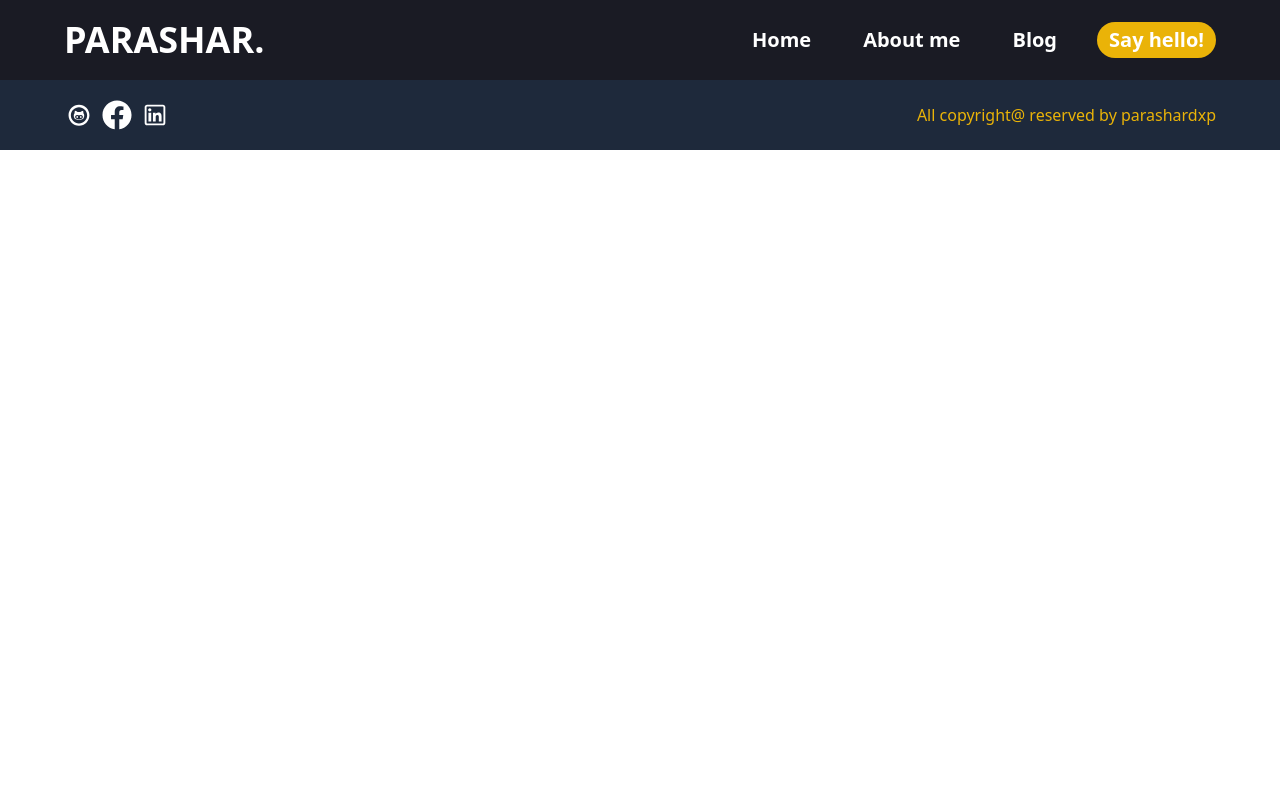
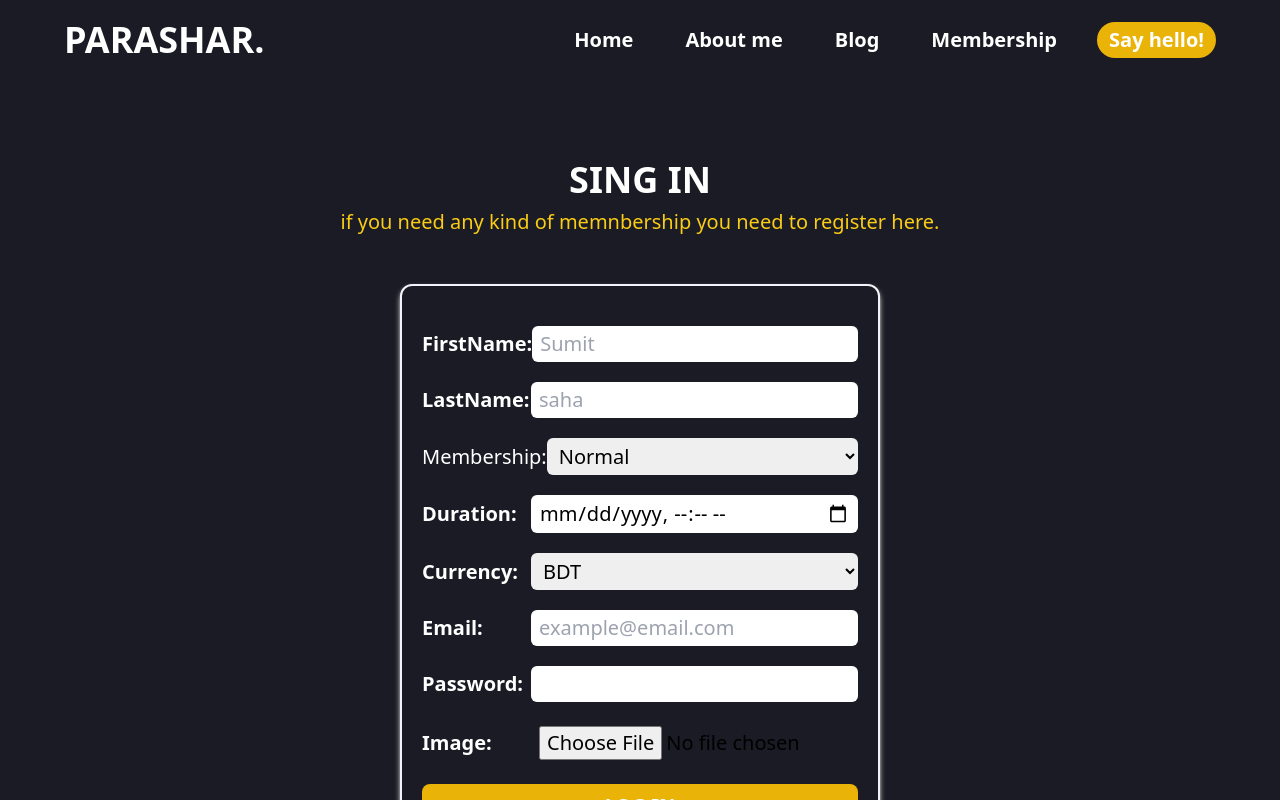
Before and after one commit to porashor/Portfolio, a React (Vite) app: page /mem in a window 1280 px wide. Shown: the top 800 px of the page. Built offline with nearby package versions, Linux system fonts and the light colour scheme.

Commit message:
creating user done

```diff
--- a/package.json
+++ b/package.json
@@ -12,6 +12,7 @@
   "dependencies": {
     "autoprefixer": "^10.4.20",
     "chart.js": "^4.4.4",
+    "firebase": "^10.13.2",
     "postcss": "^8.4.47",
     "react": "^18.2.0",
     "react-chartjs-2": "^5.2.0",
@@ -19,6 +20,7 @@
     "react-icons": "^5.3.0",
     "react-parallax": "^3.5.1",
     "react-router-dom": "^6.26.2",
+    "react-toastify": "^10.0.5",
     "tailwindcss": "^3.4.11"
   },
   "devDependencies": {
--- a/src/App.jsx
+++ b/src/App.jsx
@@ -5,6 +5,7 @@ import Home from "./pages/Home";
 import Foother from "./Components/Foother";
 import About from "./pages/About";
 import Blog from "./pages/Blog";
+import { ToastContainer } from "react-toastify";
 import {
   Chart as ChartJS,
   CategoryScale,
@@ -14,7 +15,8 @@ import {
   Tooltip,
   Legend,
 } from 'chart.js';
-
+import Membership from "./pages/Membership";
+import 'react-toastify/dist/ReactToastify.css';
 ChartJS.register(
   CategoryScale,
   LinearScale,
@@ -28,10 +30,12 @@ export default function App() {
     return (
       <Router>
         <Navber/>
+        <ToastContainer/>
         <Routes>
           <Route path="/" element={<Home/>}/>
           <Route path="about" element={<About/>}/>
           <Route path="blog" element={<Blog/>}/>
+          <Route path="mem" element={<Membership/>}/>
         </Routes>
         <Foother/>
       </Router>
--- /dev/null
+++ b/src/Components/LogIn.jsx
@@ -0,0 +1,27 @@
+import React from 'react'
+import Header from './Header'
+
+const LogIn = () => {
+  return (
+    <div className='bg-custom-dark text-white py-10'>
+        <div className='w-[90%] mx-auto group'>
+        {/* heading section */}
+        <Header bold={"Log In"} head={"if you have an account you can loged in here."}/>
+        {/* main form here */}
+        <form className='border-2 border-slate-100 shadow-md shadow-red-50 py-10 px-5 w-[80%] md:w-[480px] mx-auto rounded-xl flex flex-col gap-5'>
+            <div className='text-xl grid grid-cols-[1fr_3fr] items-center'>
+                <label htmlFor="Email" className='font-semibold'>Email:</label>
+                <input type="email" name="" id="Email" className='w-full py-1 px-2 rounded-md text-black outline-none' />
+            </div>
+            <div className='text-xl grid grid-cols-[1fr_3fr] items-center'>
+                <label htmlFor="pass" className='font-semibold'>Password:</label>
+                <input type="pass" name="" id="Email" className='w-full py-1 px-2 rounded-md text-black outline-none'/>
+            </div>
+            <button className='bg-yellow-500 text-white font-bold py-2 rounded-lg hover:bg-white hover:text-black duration-200 transition-all uppercase text-xl'>Log in</button>
+        </form>
+        </div>
+    </div>
+  )
+}
+
+export default LogIn
--- /dev/null
+++ b/src/Components/SignIn.jsx
@@ -0,0 +1,88 @@
+import React, { useEffect, useState } from 'react'
+import Header from './Header'
+import useFunc from '../customHooks/useFunc'
+
+
+
+const SignIn = () => {
+    const [fname,setFname] = useState("")
+    const [lname,setLname] = useState("")
+    const [mem, setMem] = useState('')
+    const [dur, setDur] = useState('')
+    const [curr, setCurr] = useState('')
+    const [email, setEmail] = useState('')
+    const [pass, setPass] = useState('')
+    const [file, setFile] = useState(null)
+    const {userLoged, signingIn} = useFunc()
+    //full name create
+    const fullName = fname+ " " + lname
+    //call function
+    function formSub(e){
+        e.preventDefault()
+        signingIn(email, pass, fullName, mem, dur, curr, file)
+    }
+  return (
+    <div className='bg-custom-dark text-white py-10'>
+        <div className='w-[90%] mx-auto group'>
+        {/* heading section */}
+        <Header bold={"Sing In"} head={"if you need any kind of memnbership you need to register here."}/>
+        {/* main form here */}
+        <form onSubmit={formSub} className='border-2 border-slate-100 shadow-md shadow-red-50 py-10 px-5 w-[80%] md:w-[480px] mx-auto rounded-xl flex flex-col gap-5'>
+            {/* firstname */}
+            <div className='text-xl grid grid-cols-[1fr_3fr] items-center'>
+                <label htmlFor="fname" className='font-semibold'>FirstName:</label>
+                <input type="text" name="" placeholder='Sumit' id="fname" className='w-full py-1 px-2 rounded-md text-black outline-none' value={fname} onChange={(e)=>setFname(e.target.value)} />
+            </div>
+            {/* lastname */}
+            <div className='text-xl grid grid-cols-[1fr_3fr] items-center'>
+                <label htmlFor="lname" className='font-semibold'>LastName:</label>
+                <input type="text" name="" placeholder='saha' id="lname" className='w-full py-1 px-2 rounded-md text-black outline-none' value={lname} onChange={(e)=>setLname(e.target.value)}/>
+            </div>
+            {/* membership status radio use */}
+            <div className='text-xl grid grid-cols-[1fr_3fr] items-center'>
+                <label htmlFor="mem" className='font-thin'>Membership:</label>
+                <select name="" id="mem" className='w-full py-1 px-2 rounded-md text-black outline-none' onChange={(e)=>setMem(e.target.value)}>
+                    <option value="normal">Normal</option>
+                    <option value="stander">Stander</option>
+                    <option value="best">best</option>
+                </select>
+            </div>
+            {/* duration */}
+            <div className='text-xl grid grid-cols-[1fr_3fr] items-center'>
+                <label htmlFor="dura" className='font-semibold'>Duration:</label>
+                <input type="datetime-local" name=""  onChange={(e)=>setDur(e.target.value)} id="dura" className='w-full py-1 px-2 rounded-md text-black outline-none' />
+            </div>
+            {/* currency */}
+            <div className='text-xl grid grid-cols-[1fr_3fr] items-center'>
+                <label htmlFor="curr" className='font-semibold'>Currency:</label>
+                <select name="" id="mem" className='w-full py-1 px-2 rounded-md text-black outline-none' onChange={(e)=>setCurr(e.target.value)}>
+                    <option value="bdt">BDT</option>
+                    <option value="usd">USD</option>
+                    <option value="inr">INR</option>
+                </select>
+            </div>
+            {/* email */}
+            <div className='text-xl grid grid-cols-[1fr_3fr] items-center'>
+                <label htmlFor="Email" className='font-semibold'>Email:</label>
+                <input type="email"  value={email} onChange={(e)=>setEmail(e.target.value)} placeholder='example@email.com' name="" id="Email" className='w-full py-1 px-2 rounded-md text-black outline-none'/>
+            </div>
+            {/* Password */}
+            <div className='text-xl grid grid-cols-[1fr_3fr] items-center'>
+                <label htmlFor="pass" className='font-semibold'>Password:</label>
+                <input type="pass" name="" id="Email" className='w-full py-1 px-2 rounded-md text-black outline-none' value={pass} onChange={(e)=>setPass(e.target.value)}/>
+            </div>
+            {/* image */}
+            <div className='text-xl grid grid-cols-[1fr_3fr] items-center'>
+                <label htmlFor="Email" className='font-semibold'>Image:</label>
+                <input type="file" name="" id="email" className='w-full py-1 px-2 rounded-md text-black outline-none' onChange={(e)=>setFile(e.target.files[0])} />
+            </div>
+            <button type='submit' className='bg-yellow-500 text-white font-bold py-2 rounded-lg hover:bg-white hover:text-black duration-200 transition-all uppercase text-xl'>Log in</button>
+        </form>
+        {userLoged}
+        <img src={file?.name} alt="" />
+        </div>
+    </div>
+  )
+}
+
+export default SignIn
--- /dev/null
+++ b/src/auth/Auther.jsx
@@ -0,0 +1,24 @@
+// Import the functions you need from the SDKs you need
+import { initializeApp } from "firebase/app";
+import { getAnalytics } from "firebase/analytics";
+import { getAuth } from "firebase/auth";
+import { getFirestore } from "firebase/firestore";
+// TODO: Add SDKs for Firebase products that you want to use
+// https://firebase.google.com/docs/web/setup#available-libraries
+
+// Your web app's Firebase configuration
+// For Firebase JS SDK v7.20.0 and later, measurementId is optional
+const firebaseConfig = {
+  apiKey: "AIzaSyA8kd5zA5hHz8wFckZ-_dpo5lAXwpvv5ok",
+  authDomain: "portfolio-14666.firebaseapp.com",
+  projectId: "portfolio-14666",
+  storageBucket: "portfolio-14666.appspot.com",
+  messagingSenderId: "350448304667",
+  appId: "1:350448304667:web:2e9d0865ded899ed536ebe",
+  measurementId: "G-68D4E6D7KR"
+};
+
+// Initialize Firebase
+const app = initializeApp(firebaseConfig);
+export const auth = getAuth(app)
+export const dataStore  = getFirestore(app)
--- /dev/null
+++ b/src/customHooks/useFunc.jsx
@@ -0,0 +1,52 @@
+import React, { useEffect, useState } from 'react'
+import { createUserWithEmailAndPassword, updateProfile } from 'firebase/auth'
+import { auth, dataStore } from '../auth/Auther'
+import {doc, setDoc} from "firebase/firestore"
+import { toast } from 'react-toastify'
+
+const useFunc = () => {
+    const [userLoged, setUserLoged] = useState()
+    async function signingIn(email, pass, fname, member, duration, currency, image){
+        //creacte user with email and password
+        try{
+            await createUserWithEmailAndPassword(auth, email, pass)
+            //profile update
+            const user = auth.currentUser
+            if(user){
+              await updateProfile(user, {
+                displayName : fname
+              })
+            }
+            //name assign
+            setUserLoged(user?.displayName)
+            //send data in the firestore
+            if(dataStore){
+              //data reference
+              const docReff = doc(dataStore, fname, user?.uid)
+              await setDoc(docReff,{
+                Name: fname,
+                email: email,
+                membership: member,
+                duration: duration,
+                currency: currency,
+                image: "image"
+              })
+            }
+            //toast message
+            toast.success("create account success",{
+              position: "top-center"
+            })
+            //redirecting home
+            setTimeout(()=>{
+              window.location.href = "/"
+            },5000)
+        }
+        catch(err){
+            console.log(err)
+        }
+    }
+
+  return {userLoged, signingIn}
+}
+
+export default useFunc
--- a/src/data/data.jsx
+++ b/src/data/data.jsx
@@ -14,6 +14,10 @@ export const navbr = [
         name: "Blog",
         links: "blog"
     },
+    {
+        name: "Membership",
+        links: "mem"
+    }
 ]
 
 
--- /dev/null
+++ b/src/pages/Membership.jsx
@@ -0,0 +1,13 @@
+import React from 'react'
+import LogIn from '../Components/LogIn'
+import SignIn from '../Components/SignIn'
+
+const Membership = () => {
+  return (
+    <div>
+        <SignIn/>
+    </div>
+  )
+}
+
+export default Membership
```
Also changed, not shown: 1 other file (tests, documents, lock files or other folders).
